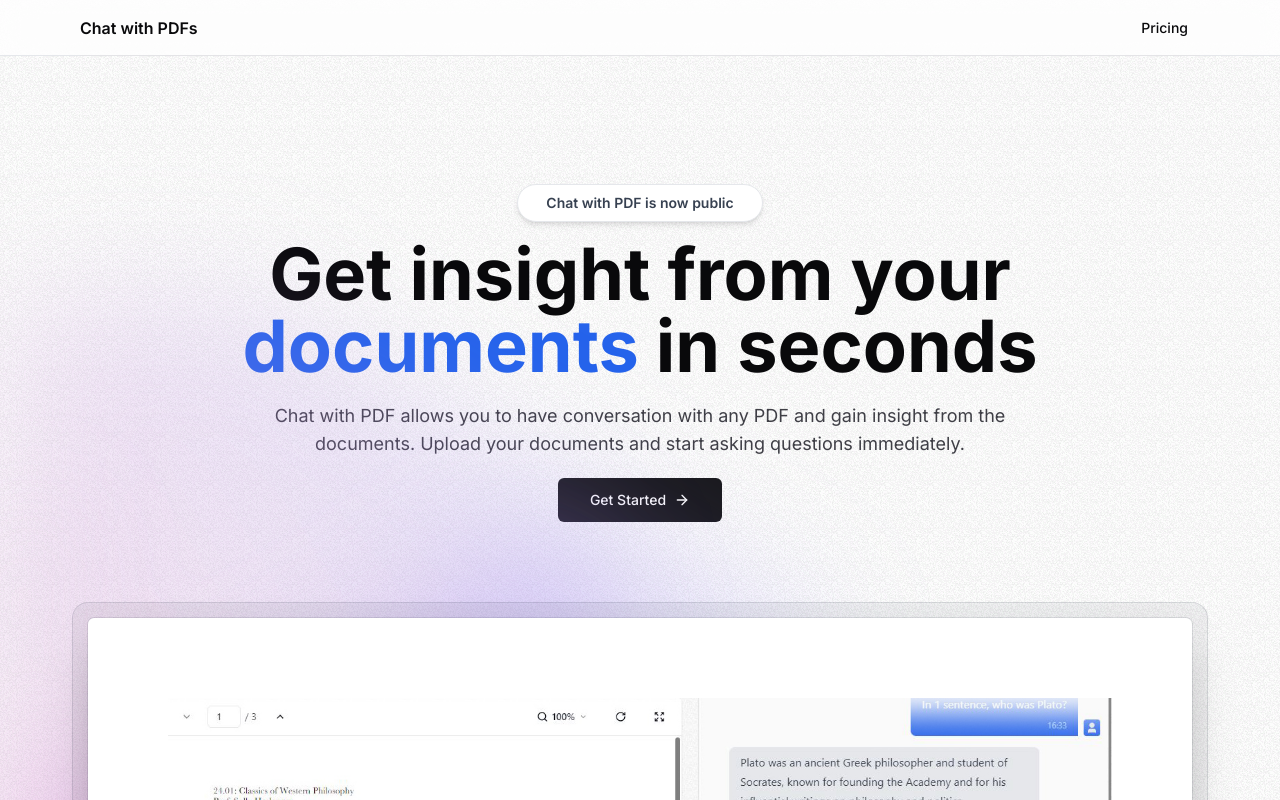
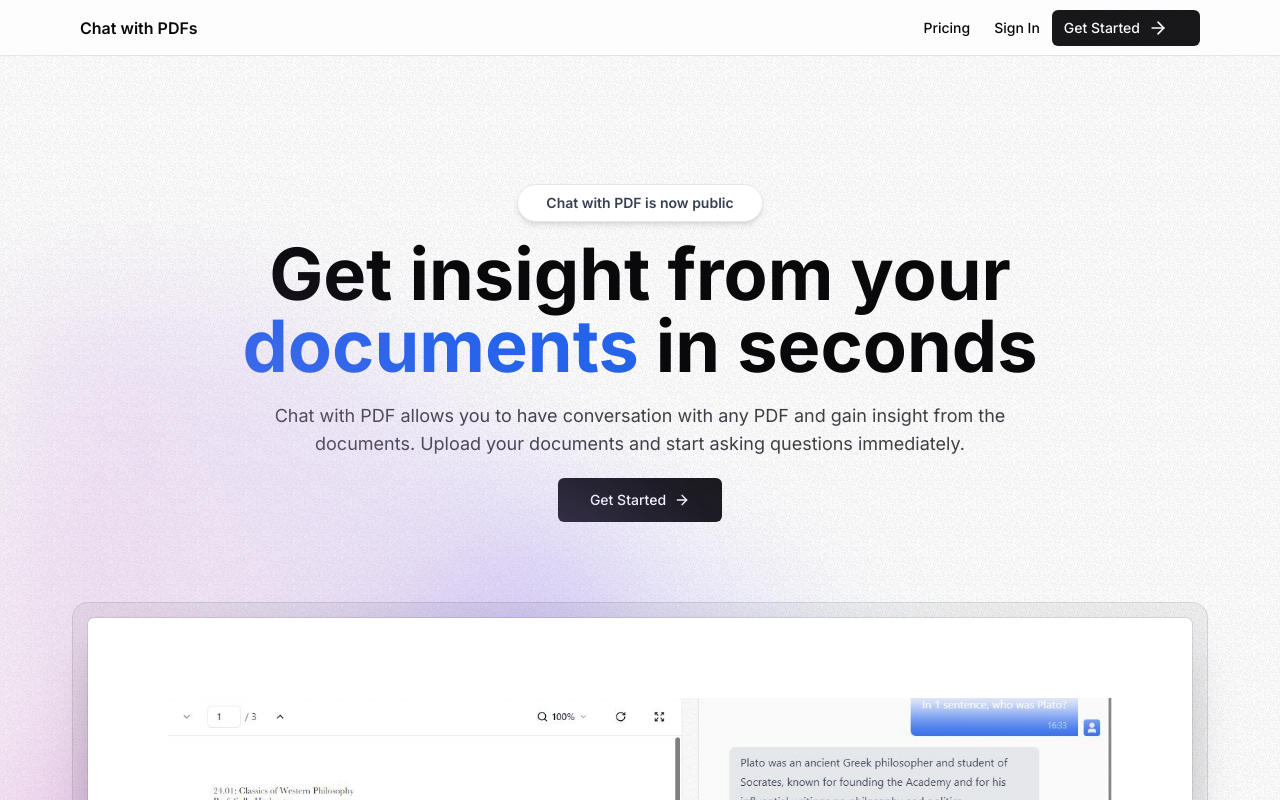
Before and after one commit to femiabimbola/AI-Chat, a Next.js app: page / in a window 1280 px wide. Shown: the top 800 px of the page. Built offline with nearby package versions, Linux system fonts and the light colour scheme.

Commit message:
updated the navbar

```diff
--- a/components/Navbar.tsx
+++ b/components/Navbar.tsx
@@ -1,6 +1,8 @@
 import Link from "next/link";
 import MaxWidthWrapper from "./MaxWidthWrapper";
 import {buttonVariants} from "./ui/button";
+import {LoginLink, RegisterLink} from "@kinde-oss/kinde-auth-nextjs"; //add /server
+import {ArrowRight} from "lucide-react";
 
 const Navbar = () => {
   return (
@@ -20,6 +22,14 @@
                 Pricing
               </Link>
               {/* todo: add login below */}
+              <LoginLink
+                className={buttonVariants({variant: "ghost", size: "sm"})}
+              >
+                Sign In
+              </LoginLink>
+              <RegisterLink className={buttonVariants({size: "sm"})}>
+                Get Started <ArrowRight className="ml-2 m-5 w-5" />
+              </RegisterLink>
             </>
           </div>
         </div>
```
